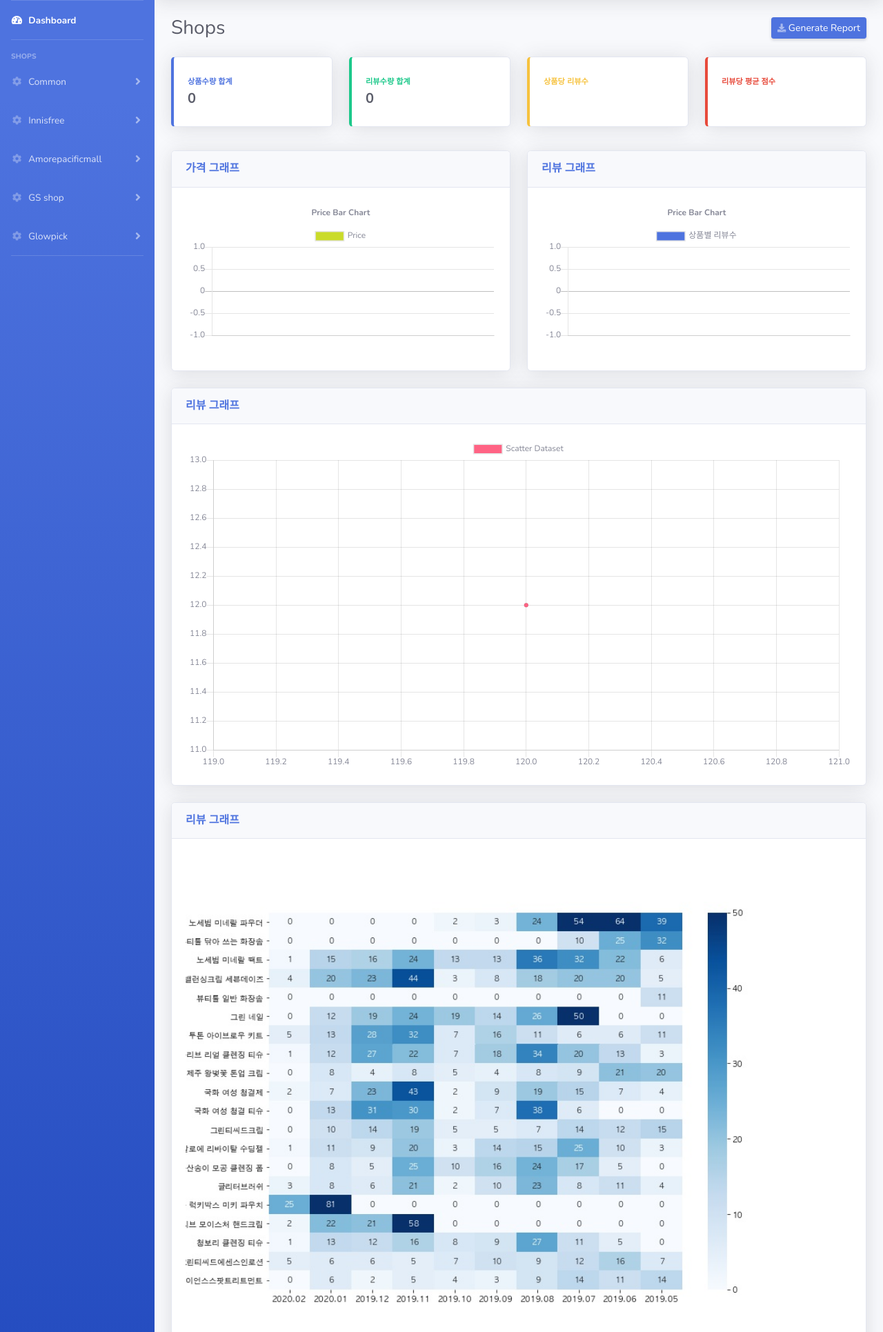
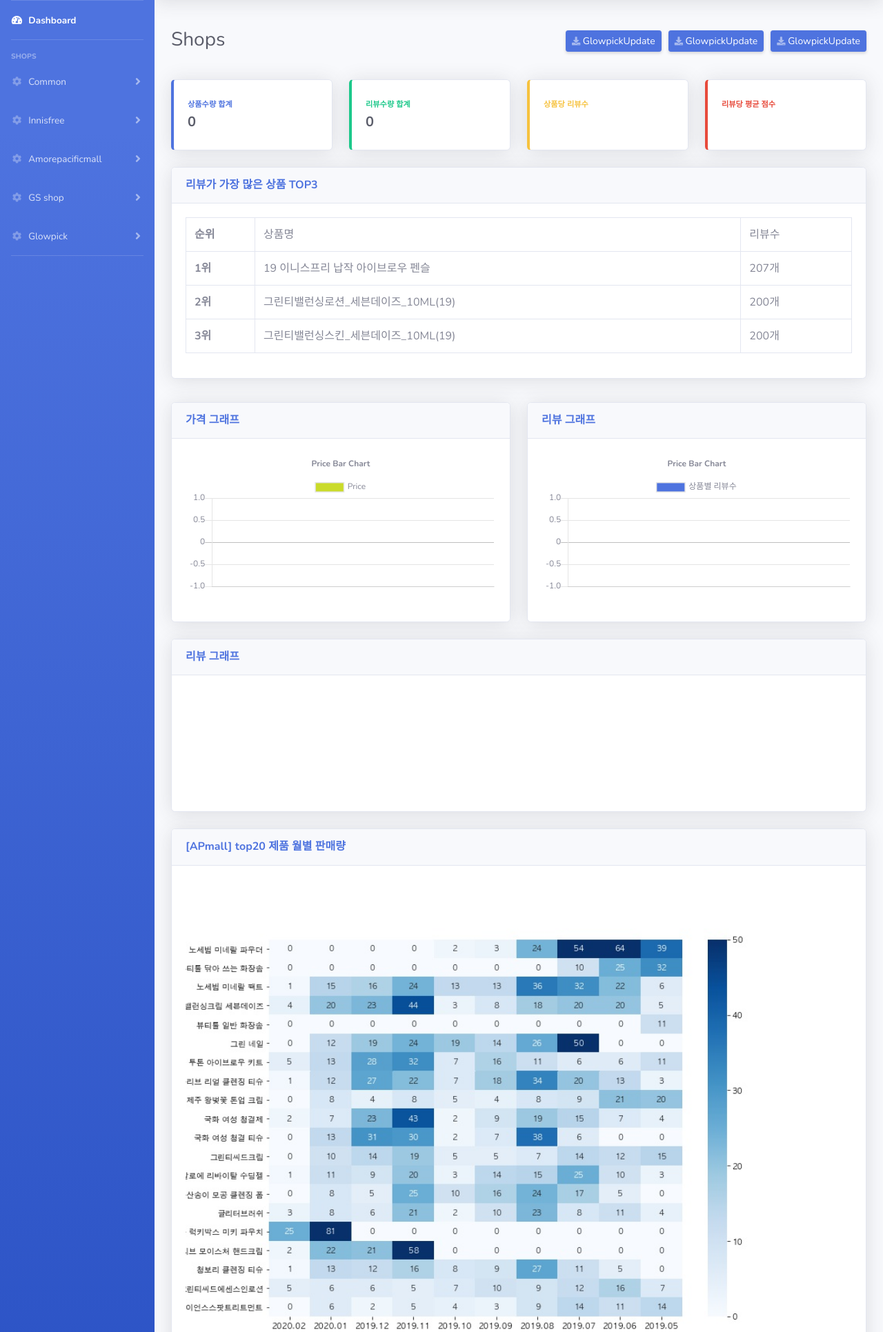
Before and after one commit to jshinv/cosmetics, a Django app: template common/templates/common/index.html in a window 1280 px wide. Shown: the part 70-2001 px from the top of the page at 69% size. Run offline with Django 3.2, Linux system fonts and the light colour scheme; the template is opened without the code that fills it, so the values that code supplies are empty; a map, chart or similar area stays blank; some libraries are stand-ins or nearby versions.

Commit message:
add buttons

```diff
--- a/common/static/common/js/chart_common.js
+++ b/common/static/common/js/chart_common.js
@@ -73,16 +73,27 @@ $(function () {
     url: $populationChart.data("url"),
     success: function (data) {
       var ctx = $populationChart[0].getContext("2d");
+
+      data_list = []
+      for(var i = 0; i < 10; i++) {
+        obj = {}
+        obj['x'] = data.labels[i]
+        obj['y'] = data.data[i]
+        data_list.push(obj)
+      }
+      console.log(data_list)
+
       new Chart(ctx, {
         type: 'scatter',
         data: {
           datasets: [{
               label: 'Scatter Dataset',
               backgroundColor: 'rgb(255, 99, 132)',
-              data: [{
-                  x: 120,
-                  y: 12
-              }]
+              data: [
+                {x:'2012.12.09', y:10},
+                {x:'2012.12.30', y:14},
+              ]
+              // data: data_list
           }]
         },
         options: {
--- a/common/templates/common/index.html
+++ b/common/templates/common/index.html
@@ -50,7 +50,34 @@
           <!-- Page Heading -->
           <div class="d-sm-flex align-items-center justify-content-between mb-4">
             <h1 class="h3 mb-0 text-gray-800">Shops</h1>
-            <a href="#" class="d-none d-sm-inline-block btn btn-sm btn-primary shadow-sm"><i class="fas fa-download fa-sm text-white-50"></i> Generate Report</a>
+            <style>
+              .update_button li{
+                list-style:none;
+                float:left;
+                margin-left:10px;
+                margin-top:20px;
+              }
+            </style>
+            <ul class="update_button">
+              <li>
+                <a href="#" class="d-none d-sm-inline-block btn btn-sm btn-primary shadow-sm">
+                  <i class="fas fa-download fa-sm text-white-50"></i>
+                  GlowpickUpdate
+                </a>
+              </li>
+              <li>
+                <a href="#" class="d-none d-sm-inline-block btn btn-sm btn-primary shadow-sm">
+                  <i class="fas fa-download fa-sm text-white-50"></i>
+                  GlowpickUpdate
+                </a>
+              </li>
+              <li>
+                <a href="#" class="d-none d-sm-inline-block btn btn-sm btn-primary shadow-sm">
+                  <i class="fas fa-download fa-sm text-white-50"></i>
+                  GlowpickUpdate
+                </a>
+              </li>
+            </ul>
           </div>
 
           <!-- Content Row -->
@@ -136,10 +163,53 @@
             </div>
           </div>
 
+
           <!-- Content Row -->
+          <div class="row">
+            <!-- Content Column -->
+            <div class="col-md-12">
+              <div class="card shadow mb-4">
+                <!-- Card Header - Dropdown -->
+                <div class="card-header py-3 d-flex flex-row align-items-center justify-content-between">
+                  <h6 class="m-0 font-weight-bold text-primary">리뷰가 가장 많은 상품 TOP3</h6>
+                </div>
+                <!-- Card Body -->
+                <div class="card-body">
+                  <div class="table-responsive">
+                    <table class="table table-bordered" id="dataTable" width="100%" cellspacing="0">
+                      <tbody>
+                        <tr>
+                            <td style="width:100px;"><strong>순위</strong></td>
+                            <td>상품명</td>
+                            <td>리뷰수</td>
+                        </tr>
+                        <tr>
+                            <td><strong>1위</strong></td>
+                            <td>19 이니스프리 납작 아이브로우 펜슬</td>
+                            <td>207개</td>
+                        </tr>
+                        <tr>
+                            <td><strong>2위</strong></td>
+                            <td>그린티밸런싱로션_세븐데이즈_10ML(19)</td>
+                            <td>200개</td>
+                        </tr>
+                        <tr>
+                          <td><strong>3위</strong></td>
+                          <td>그린티밸런싱스킨_세븐데이즈_10ML(19)</td>
+                          <td>200개</td>
+                      </tr>
+                      </tbody>
+                    </table>
+                  </div>
+                </div>
+              </div>
+            </div>
+          </div>
 
+
+
+          <!-- Content Row -->
           <div class="row" style="margin-top:10px;">
-
             <!-- Area Chart -->
             <div class="col-md-6">
               <div class="card shadow mb-4">
@@ -194,7 +264,7 @@
               <div class="card shadow mb-4">
                 <!-- Card Header - Dropdown -->
                 <div class="card-header py-3 d-flex flex-row align-items-center justify-content-between">
-                  <h6 class="m-0 font-weight-bold text-primary">리뷰 그래프</h6>
+                  <h6 class="m-0 font-weight-bold text-primary">[APmall] top20 제품 월별 판매량</h6>
                 </div>
                 <!-- Card Body -->
                 <div class="card-body">
@@ -202,7 +272,25 @@
                 </div>
               </div>
             </div>
-        </div>
+          </div>
+
+
+          <!-- Content Row -->
+          <div class="row">
+            <!-- Content Column -->
+            <div class="col-md-12">
+              <div class="card shadow mb-4">
+                <!-- Card Header - Dropdown -->
+                <div class="card-header py-3 d-flex flex-row align-items-center justify-content-between">
+                  <h6 class="m-0 font-weight-bold text-primary">[APmall] top20 제품 월별 판매량</h6>
+                </div>
+                <!-- Card Body -->
+                <div class="card-body" style="margin:auto">
+                  <img src = "{% static 'common/img/ap_mall.jpeg' %}" style="width:600px;">
+                </div>
+              </div>
+            </div>
+          </div>
 
 
 
```
Also changed, not shown: common/views.py (+9 -10 lines), common/static/common/img/ap_mall.jpeg (added).
